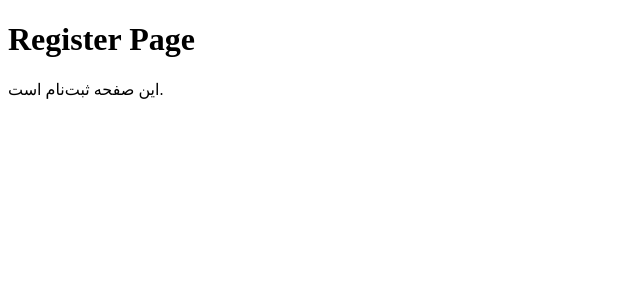
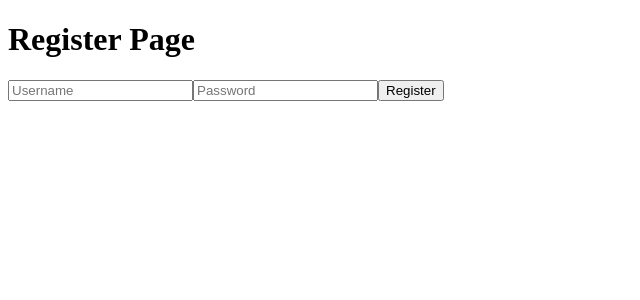
Before and after one commit to seyedrezabazyar/donehub-frontend, a Nuxt app: page /register in a window 1280 px wide. Shown: the top 300 px of the page, without its empty margins (0-640 px from the left). Built offline with nearby package versions, Linux system fonts and the light colour scheme.

Commit message:
Add authentication system and fix PDF converter issues

```diff
--- a/app/components/HtmlToPdfConverter.vue
+++ b/app/components/HtmlToPdfConverter.vue
@@ -19,6 +19,9 @@
     </form>
 
     <p v-if="error" class="error">{{ error }}</p>
+    <p v-if="pdfUrl">
+      <a :href="pdfUrl" target="_blank" download>Download PDF</a>
+    </p>
   </div>
 </template>
 
@@ -28,10 +31,12 @@ import { ref } from 'vue'
 const selectedFile = ref(null)
 const isLoading = ref(false)
 const error = ref(null)
+const pdfUrl = ref(null)
 
 const handleFileChange = (event) => {
   selectedFile.value = event.target.files[0]
   error.value = null
+  pdfUrl.value = null
 }
 
 const convertPdf = async () => {
@@ -42,6 +47,7 @@ const convertPdf = async () => {
 
   isLoading.value = true
   error.value = null
+  pdfUrl.value = null
 
   const formData = new FormData()
   formData.append('file', selectedFile.value)
@@ -50,25 +56,22 @@ const convertPdf = async () => {
     const response = await fetch('http://127.0.0.1:8000/api/pdf/convert', {
       method: 'POST',
       body: formData,
+      headers: {
+        Accept: 'application/json',
+      },
     })
 
     if (!response.ok) {
       throw new Error(`HTTP error! Status: ${response.status}`)
     }
 
-    const blob = await response.blob()
-    const url = window.URL.createObjectURL(blob)
-    const link = document.createElement('a')
-    link.href = url
+    const data = await response.json()
 
-    // اسم فایل رو از فایل HTML بسازیم
-    const htmlName = selectedFile.value.name.replace(/\.[^/.]+$/, '')
-    link.download = `${htmlName}.pdf`
-
-    document.body.appendChild(link)
-    link.click()
-    link.remove()
-    window.URL.revokeObjectURL(url)
+    if (data.status === 'success') {
+      pdfUrl.value = data.data.download_url
+    } else {
+      throw new Error(data.message || 'Conversion failed')
+    }
   } catch (e) {
     console.error(e)
     error.value = e.message
@@ -108,4 +111,16 @@ button:disabled {
   color: red;
   margin-top: 20px;
 }
+a {
+  margin-top: 10px;
+  display: inline-block;
+  color: #fff;
+  background-color: #28a745;
+  padding: 10px 15px;
+  border-radius: 5px;
+  text-decoration: none;
+}
+a:hover {
+  background-color: #218838;
+}
 </style>
--- a/app/pages/dashboard.vue
+++ b/app/pages/dashboard.vue
@@ -3,11 +3,53 @@
     <h1>Dashboard</h1>
     <p>Welcome to the dashboard!</p>
 
-    <!-- This component is crucial for rendering nested routes -->
+    <!-- ناوبری بین زیرصفحه‌ها -->
+    <nav class="mb-4 flex gap-4">
+      <NuxtLink to="/dashboard/image-convert" class="text-blue-500">Image Converter</NuxtLink>
+      <NuxtLink to="/dashboard/pdf" class="text-blue-500">PDF Converter</NuxtLink>
+    </nav>
+
+    <button @click="logout">Logout</button>
+
+    <!-- رندر کردن صفحات داخلی -->
     <NuxtPage />
   </div>
 </template>
 
 <script setup>
-// اینجا بعدا می‌تونیم لاگیک احراز هویت اضافه کنیم
+import { useRouter } from 'vue-router'
+import { onMounted } from 'vue'
+
+const router = useRouter()
+
+// بررسی توکن در localStorage هنگام بارگذاری صفحه
+onMounted(() => {
+  const token = localStorage.getItem('token')
+  if (!token) {
+    router.push('/login') // اگر لاگین نشده باشد، هدایت به صفحه لاگین
+  }
+})
+
+const logout = () => {
+  localStorage.removeItem('token') // حذف توکن
+  router.push('/login') // هدایت به صفحه لاگین
+}
 </script>
+
+<style scoped>
+button {
+  margin-top: 20px;
+  padding: 10px 20px;
+  background-color: #e74c3c;
+  color: white;
+  border: none;
+  border-radius: 5px;
+  cursor: pointer;
+}
+button:hover {
+  background-color: #c0392b;
+}
+nav a {
+  text-decoration: underline;
+}
+</style>
--- a/app/pages/login.vue
+++ b/app/pages/login.vue
@@ -1,6 +1,79 @@
 <template>
   <div class="flex flex-col items-center justify-center min-h-screen bg-gray-100">
-    <h1 class="text-3xl font-bold">Login Page</h1>
-    <p>این صفحه ورود است.</p>
+    <h1 class="text-3xl font-bold mb-4">Login Page</h1>
+    <form @submit.prevent="login" class="flex flex-col gap-4 w-80">
+      <input
+        v-model="username"
+        type="text"
+        placeholder="Username"
+        class="p-2 border border-gray-300 rounded"
+        required
+      />
+      <input
+        v-model="password"
+        type="password"
+        placeholder="Password"
+        class="p-2 border border-gray-300 rounded"
+        required
+      />
+      <button
+        type="submit"
+        class="p-2 bg-blue-500 text-white rounded"
+        :disabled="isLoading"
+      >
+        {{ isLoading ? 'Logging in...' : 'Login' }}
+      </button>
+      <p v-if="error" class="text-red-500">{{ error }}</p>
+    </form>
   </div>
 </template>
+
+<script setup>
+import { ref } from 'vue'
+import { useRouter } from 'vue-router'
+
+const username = ref('')
+const password = ref('')
+const error = ref(null)
+const isLoading = ref(false)
+const router = useRouter()
+
+const login = async () => {
+  if (!username.value || !password.value) return
+
+  isLoading.value = true
+  error.value = null
+
+  try {
+    const response = await fetch('http://127.0.0.1:8000/api/auth/login', {
+      method: 'POST',
+      headers: {
+        'Content-Type': 'application/json',
+        Accept: 'application/json',
+      },
+      body: JSON.stringify({
+        username: username.value,
+        password: password.value,
+      }),
+    })
+
+    const data = await response.json()
+
+    if (!response.ok) {
+      throw new Error(data.message || 'Login failed')
+    }
+
+    // ذخیره توکن برای استفاده در داشبورد
+    localStorage.setItem('token', data.token)
+    router.push('/dashboard')
+  } catch (e) {
+    error.value = e.message
+  } finally {
+    isLoading.value = false
+  }
+}
+</script>
+
+<style scoped>
+/* استایل‌های ساده */
+</style>
--- a/app/pages/register.vue
+++ b/app/pages/register.vue
@@ -1,6 +1,79 @@
 <template>
   <div class="flex flex-col items-center justify-center min-h-screen bg-gray-100">
-    <h1 class="text-3xl font-bold">Register Page</h1>
-    <p>این صفحه ثبت‌نام است.</p>
+    <h1 class="text-3xl font-bold mb-4">Register Page</h1>
+    <form @submit.prevent="register" class="flex flex-col gap-4 w-80">
+      <input
+        v-model="username"
+        type="text"
+        placeholder="Username"
+        class="p-2 border border-gray-300 rounded"
+        required
+      />
+      <input
+        v-model="password"
+        type="password"
+        placeholder="Password"
+        class="p-2 border border-gray-300 rounded"
+        required
+      />
+      <button
+        type="submit"
+        class="p-2 bg-green-500 text-white rounded"
+        :disabled="isLoading"
+      >
+        {{ isLoading ? 'Registering...' : 'Register' }}
+      </button>
+      <p v-if="error" class="text-red-500">{{ error }}</p>
+    </form>
   </div>
 </template>
+
+<script setup>
+import { ref } from 'vue'
+import { useRouter } from 'vue-router'
+
+const username = ref('')
+const password = ref('')
+const error = ref(null)
+const isLoading = ref(false)
+const router = useRouter()
+
+const register = async () => {
+  if (!username.value || !password.value) return
+
+  isLoading.value = true
+  error.value = null
+
+  try {
+    const response = await fetch('http://127.0.0.1:8000/api/auth/register', {
+      method: 'POST',
+      headers: {
+        'Content-Type': 'application/json',
+        Accept: 'application/json',
+      },
+      body: JSON.stringify({
+        username: username.value,
+        password: password.value,
+      }),
+    })
+
+    const data = await response.json()
+
+    if (!response.ok) {
+      throw new Error(data.message || 'Registration failed')
+    }
+
+    // ذخیره توکن برای استفاده در داشبورد
+    localStorage.setItem('token', data.token)
+    router.push('/dashboard')
+  } catch (e) {
+    error.value = e.message
+  } finally {
+    isLoading.value = false
+  }
+}
+</script>
+
+<style scoped>
+/* استایل‌های ساده */
+</style>
```
